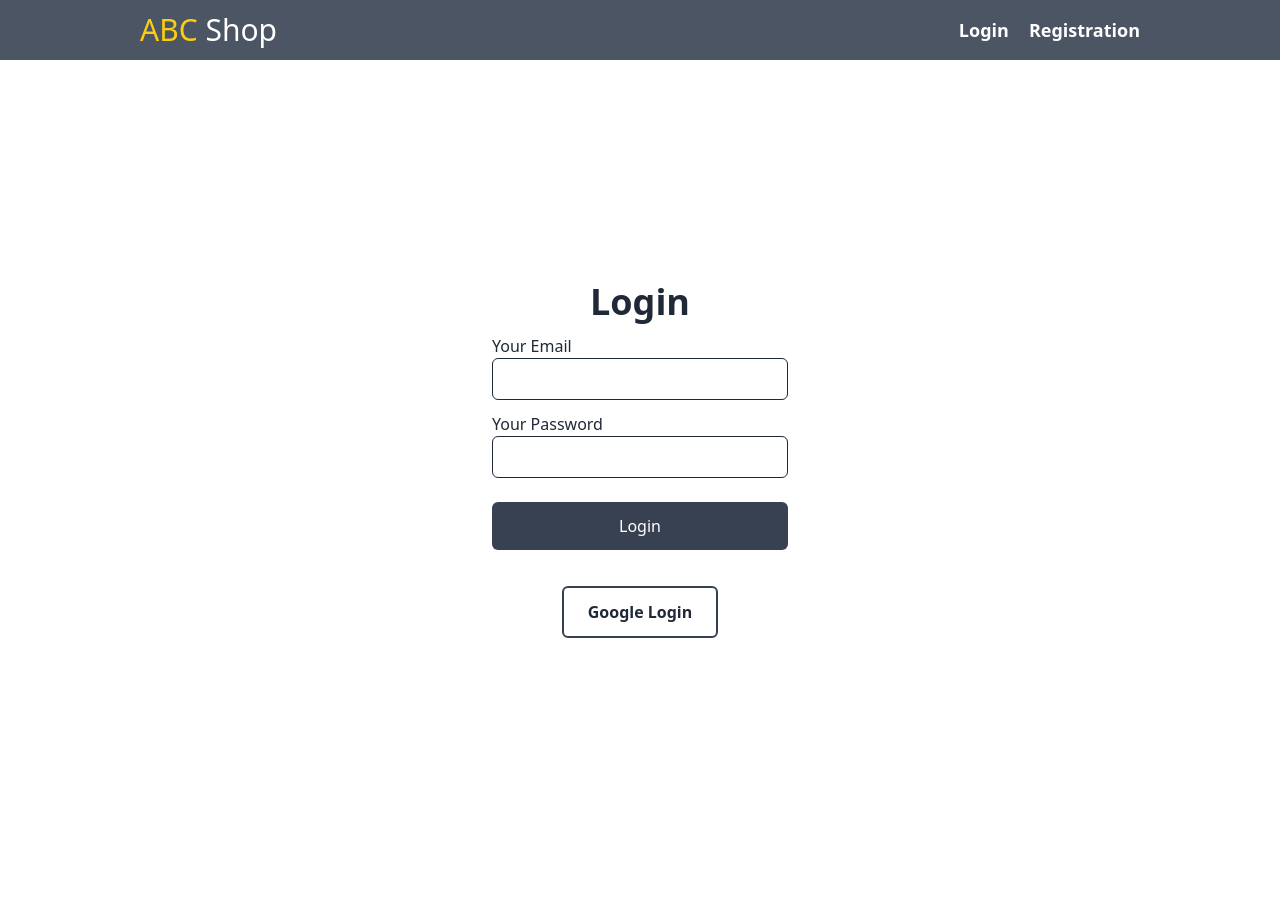
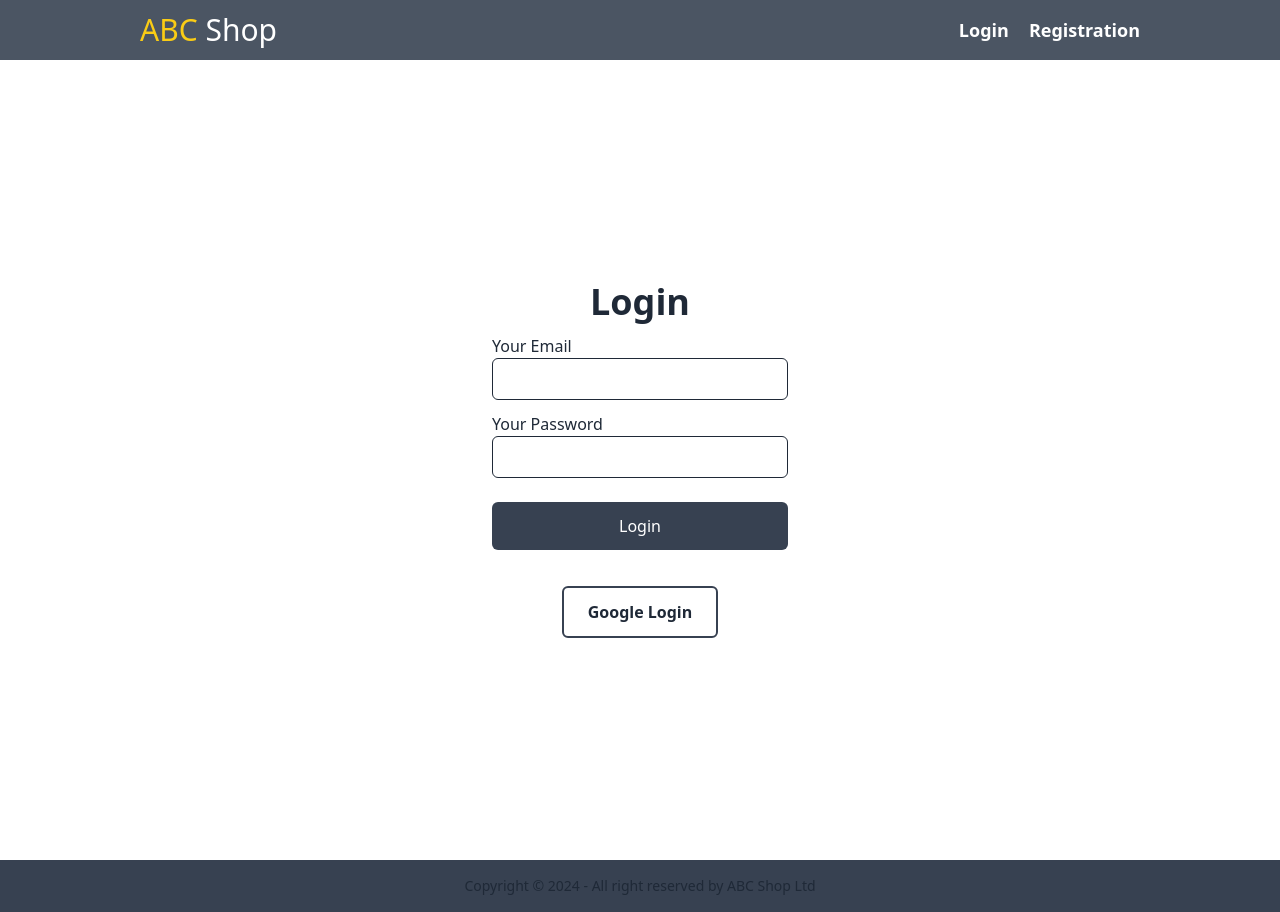
Before and after one commit to sadekcric/scic-job-task-2-client, a React (Vite) app: page / in a window 1280 px wide. Before the commit the page ends 860 px from the top, so only its background shows below. Built offline with nearby package versions, Linux system fonts and the light colour scheme; no server answers.

Commit message:
footer Added

```diff
--- a/src/App.jsx
+++ b/src/App.jsx
@@ -1,11 +1,13 @@
 import { Outlet } from "react-router-dom";
 import Navbar from "./component/Navbar/Navbar";
+import Footer from "./component/Footer/Footer";
 
 function App() {
   return (
     <>
       <Navbar />
       <Outlet />
+      <Footer />
     </>
   );
 }
--- /dev/null
+++ b/src/component/Footer/Footer.jsx
@@ -0,0 +1,11 @@
+const Footer = () => {
+  return (
+    <footer className="footer footer-center bg-gray-700 text-base-content p-4">
+      <aside>
+        <p>Copyright © {new Date().getFullYear()} - All right reserved by ABC Shop Ltd</p>
+      </aside>
+    </footer>
+  );
+};
+
+export default Footer;
```
